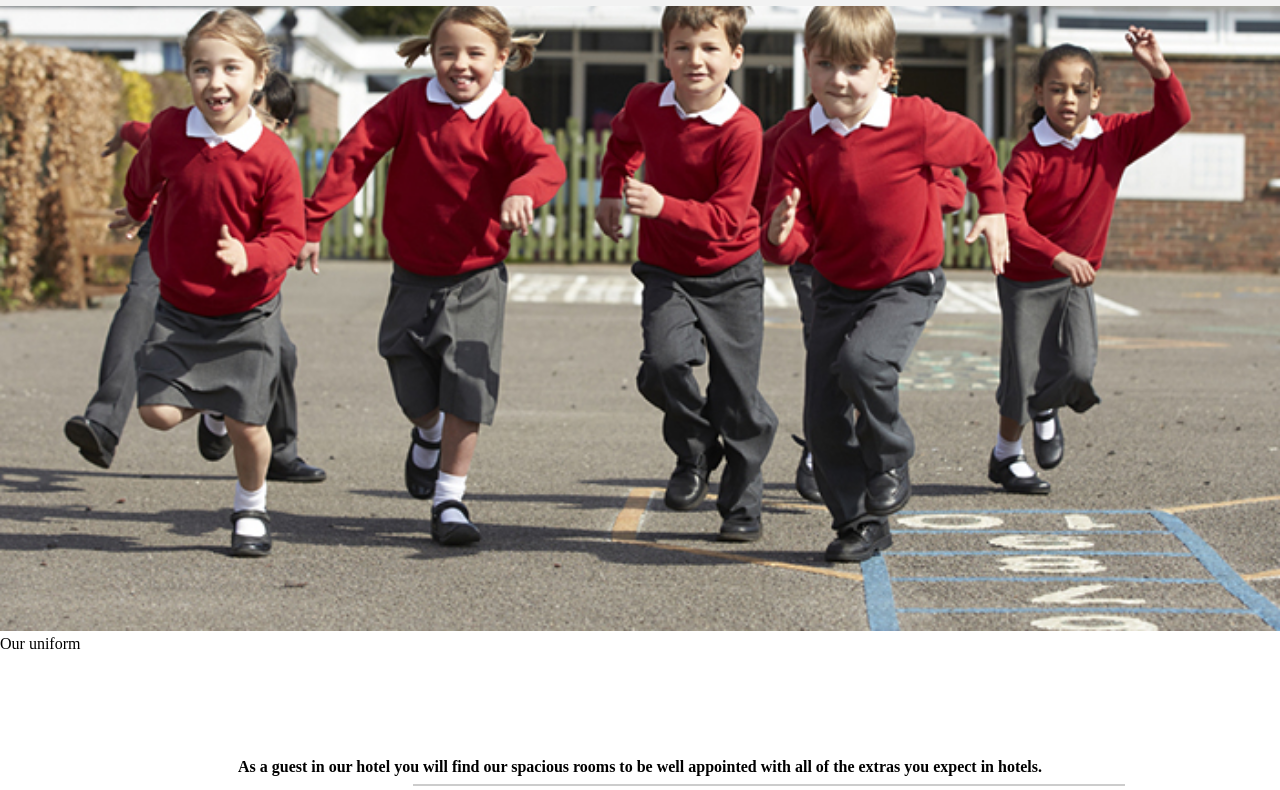
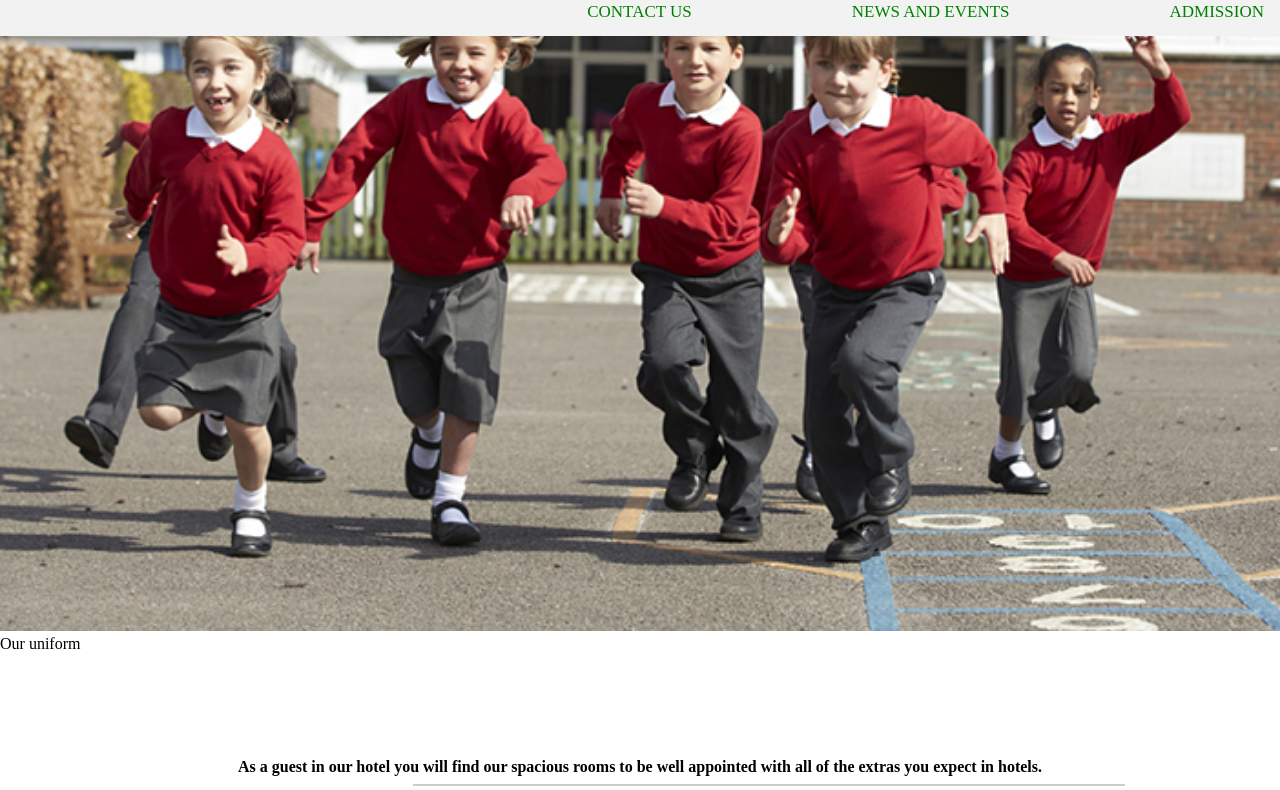
Before and after one commit to mercynjoki12/mercynjoki12.github.io, a plain HTML site: page index.html in a window 1280 px wide. Shown: the part 116-906 px from the top of the page. Drawn offline with Linux system fonts and the light colour scheme.

Commit message:
Update index.html

```diff
--- a/index.html
+++ b/index.html
@@ -41,7 +41,7 @@ body {margin:0;}
   float: right;
   display: block;
   color:blue;
-  text-align: right;
+ margin-left: 10%;
   padding: 14px 16px;
   text-decoration: none;
   font-size: 17px;
```
